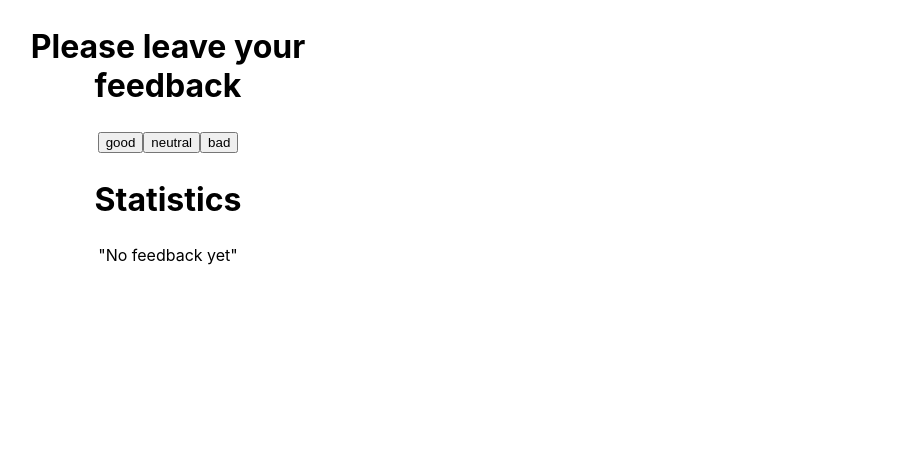
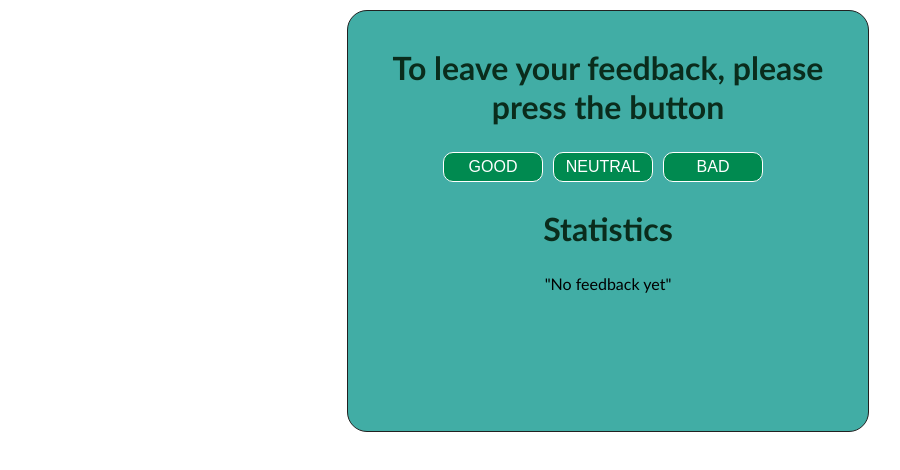
Before and after one commit to Ptz81/goit-react-hw-02-feedback, a React (Create React App) app: page / in a window 1280 px wide. Shown: the top 470 px of the page, without its empty margins (32-932 px from the left). Built offline with nearby package versions, Linux system fonts and the light colour scheme.

Commit message:
stylization of task

```diff
--- a/src/components/Feedback/Feedback.jsx
+++ b/src/components/Feedback/Feedback.jsx
@@ -39,7 +39,7 @@ class Feedback extends React.Component {
 
     return (
 <>
-        <Section title="Please leave your feedback">
+        <Section title="To leave your feedback, please press the button">
           <ControlsBtn
             data={data}
             increment={this.increment}
--- a/src/components/Feedback/Feedback.module.css
+++ b/src/components/Feedback/Feedback.module.css
@@ -1,49 +1,65 @@
 .container{
-  width: 400px;
+  width: 500px;
+  height: 400px;
   text-align: center;
-;
+margin-left: auto;
+margin-right: auto;
+font-family: 'Trebuchet MS', 'Lucida Sans Unicode', 'Lucida Grande', 'Lucida Sans', Arial, sans-serif;
+background-color: #41ADA5;
+padding: 10px;
+margin-top: 10px;
+border-radius: 20px;
+border: #212121 1px solid;
 }
 
+.btn{
+margin-right: 10px;
+width: 100px;
+padding: 5px;
+font-size: 16px;
+text-transform: uppercase;
+background-color: rgb(0, 138, 80);
+color: #fff;
+border: #fff 1px solid;
+border-radius: 10px;
+cursor: pointer;
+}
+
+.btn:hover{
+  background-color: rgb(18, 95, 168);
+  font-weight: 600;
+  scale: 1.05;
+  transition: scale, font-weight, background-color, cubic-bezier(0.075, 0.82, 0.165, 1), 300ms;
+
+}
 
 .feedback_title{
   font-size: 32px;
-
+  color: #0a2c1c;
 }
 
-.feedback_subtitle{
-  font-size: 26px;
-}
 
 .feedback_item{
   list-style: none;
 }
 
-.feedback_prop{
+
+
+.feedback_value{
   font-size: 20px;
-  color: #212121;
+  display: inline-block;
+    color:#ffff;
+    transition: all 0.5s ease-out;
+    cursor: pointer;
+    font-weight: 500;
+
+
+}
+.feedback_item:hover{
+  color: #e42355;
+
 }
 
-.feedback_value{
-  font-size: 24px;
-
-  color: brown;
-}
-
-.feedback_controls{
-  display: flex;
-  justify-content: center;
-  gap: 10px;
-}
-
-.feedback_controls button{
-  width: 100px;
-  background-color: azure;
-  color: #212121;
-  font-size: 16px;
-  font-weight: 500;
-  border: #212121 2px solid;
-  border-radius: 20px;
-}
 
 ul{
   padding: 0;
--- a/src/components/Feedback/Stat.jsx
+++ b/src/components/Feedback/Stat.jsx
@@ -13,7 +13,7 @@ const Stats = ({ good, neutral, bad, totalValue, positiveFeedbackValue }) => {
 
       <li className={css.feedback_item}>Total: {totalValue}</li>
 
-      <li className={css.feedback_item}>Positive feedback:{positiveFeedbackValue}</li>
+      <li className={css.feedback_item}>Positive feedback: {positiveFeedbackValue}%</li>
 
     </ul>
   );
```
